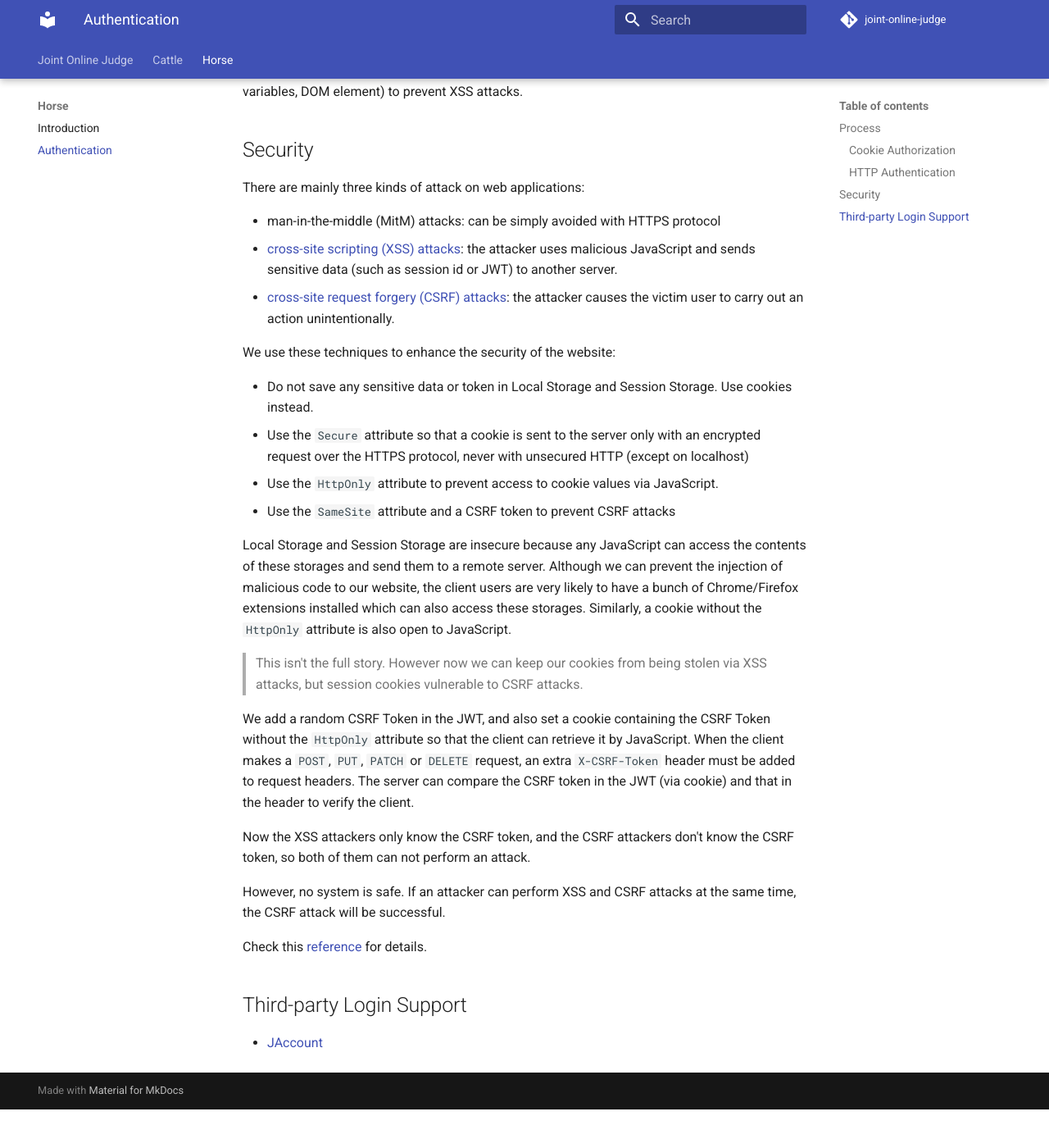
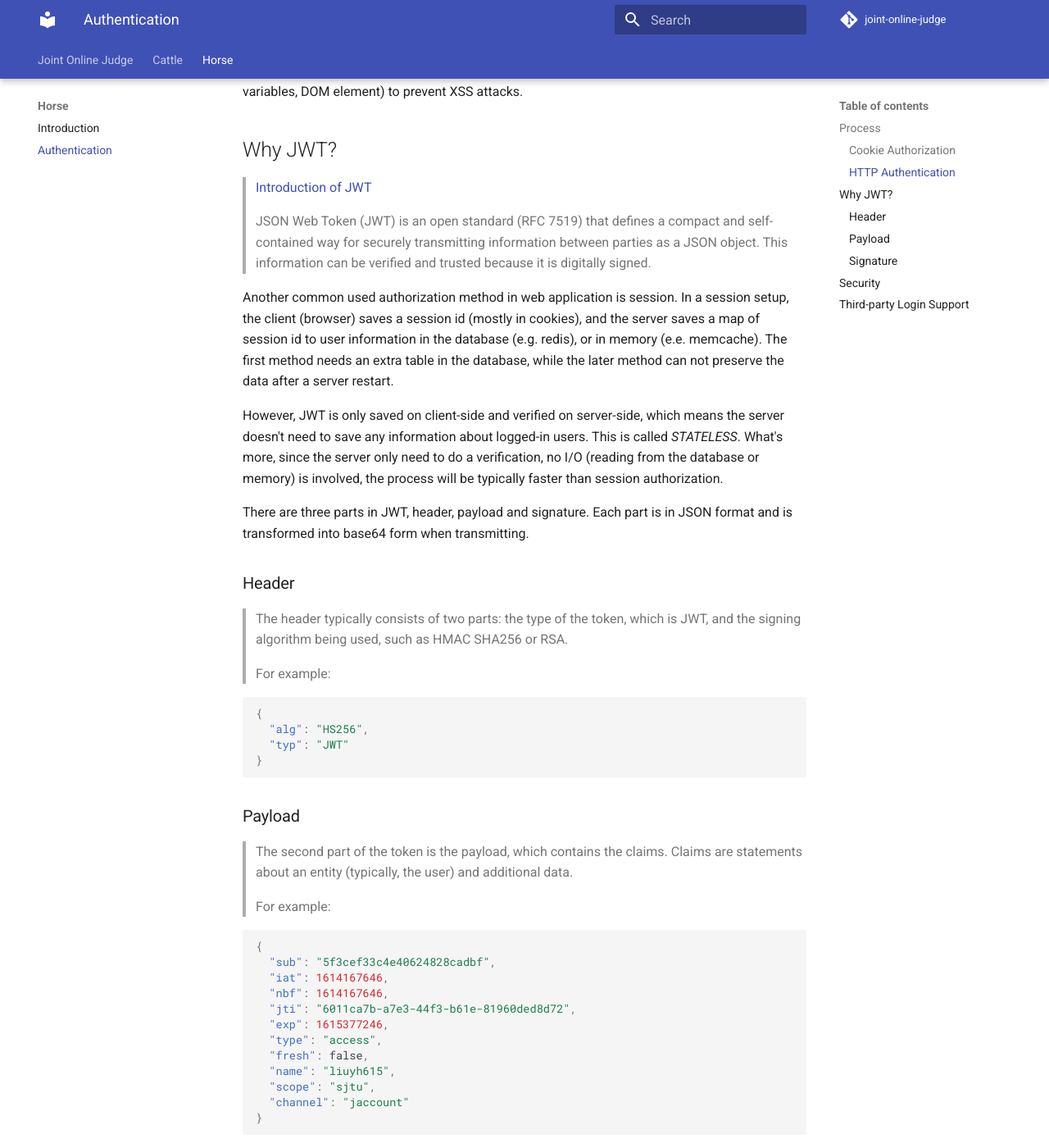
Before and after one commit to joint-online-judge/joint-online-judge.github.io, an MkDocs documentation site: the page built from docs/horse/auth.md, in a window 1280 px wide and 1400 px high, scrolled down 913 px. Shown: the whole window at 82% size. Built offline with MkDocs 1.6.1 and Material for MkDocs 9.7.7, drawn with Linux system fonts in a browser that asks for light colours; before the commit the page ends 2266 px from its top, so only the background shows below that; some of the changed text lies outside the part shown.

Commit message:
add JWT doc

````diff
--- a/docs/horse/auth.md
+++ b/docs/horse/auth.md
@@ -31,6 +31,70 @@
 
 Note that you should not save the JWT anywhere (local storage, session storage, global variables, DOM element) to prevent XSS attacks.
 
+
+## Why JWT?
+
+> [Introduction of JWT](https://jwt.io/introduction)
+>
+> JSON Web Token (JWT) is an open standard (RFC 7519) that defines a compact and self-contained way for securely transmitting information between parties as a JSON object. This information can be verified and trusted because it is digitally signed.
+
+Another common used authorization method in web application is session. In a session setup, the client (browser) saves a session id (mostly in cookies), and the server saves a map of session id to user information in the database (e.g. redis), or in memory (e.e. memcache). The first method needs an extra table in the database, while the later method can not preserve the data after a server restart.
+
+However, JWT is only saved on client-side and verified on server-side, which means the server doesn't need to save any information about logged-in users. This is called *STATELESS*. What's more, since the server only need to do a verification, no I/O (reading from the database or memory) is involved, the process will be typically faster than session authorization.
+
+There are three parts in JWT, header, payload and signature. Each part is in JSON format and is transformed into base64 form when transmitting.
+
+### Header
+
+> The header typically consists of two parts: the type of the token, which is JWT, and the signing algorithm being used, such as HMAC SHA256 or RSA.
+>
+> For example:
+
+```json
+{
+  "alg": "HS256",
+  "typ": "JWT"
+}
+```
+
+### Payload
+
+> The second part of the token is the payload, which contains the claims. Claims are statements about an entity (typically, the user) and additional data.
+>
+> For example:
+
+```json
+{
+  "sub": "5f3cef33c4e40624828cadbf",
+  "iat": 1614167646,
+  "nbf": 1614167646,
+  "jti": "6011ca7b-a7e3-44f3-b61e-81960ded8d72",
+  "exp": 1615377246,
+  "type": "access",
+  "fresh": false,
+  "name": "liuyh615",
+  "scope": "sjtu",
+  "channel": "jaccount"
+}
+```
+
+You can check the meaning of some official claims in [RFC7519](https://tools.ietf.org/html/rfc7519#section-4.1).
+
+### Signature
+
+> To create the signature part you have to take the encoded header, the encoded payload, a secret, the algorithm specified in the header, and sign that.
+>
+> For example if you want to use the HMAC SHA256 algorithm, the signature will be created in the following way:
+
+```javascript
+HMACSHA256(
+  base64UrlEncode(header) + "." +
+  base64UrlEncode(payload),
+  secret)
+```
+
+> The signature is used to verify the message wasn't changed along the way, and, in the case of tokens signed with a private key, it can also verify that the sender of the JWT is who it says it is.
+
 ## Security
 
 There are mainly three kinds of attack on web applications:
````
